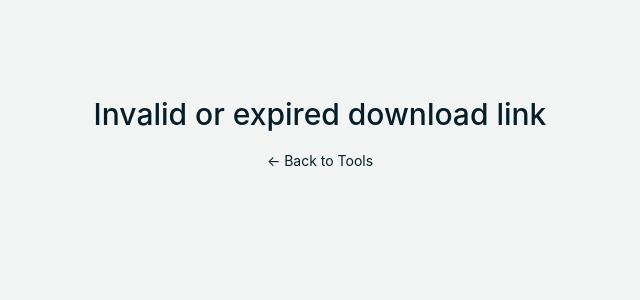
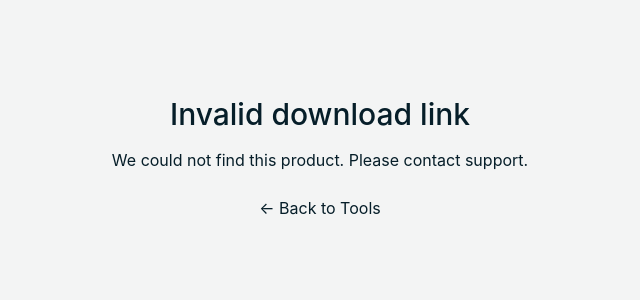
Before and after one commit to VedantN0/structured-tools-site, a React (Vite) app: page /download/1/1 in a window 1280 px wide. Shown: the top 300 px of the page, without its empty margins (320-960 px from the left). Built offline with nearby package versions, Linux system fonts and the light colour scheme.

Commit message:
Debugging Download Page v2

```diff
--- a/src/app/pages/DownloadPage.tsx
+++ b/src/app/pages/DownloadPage.tsx
@@ -17,21 +17,18 @@ export function DownloadPage() {
 
   console.log("Resolved product:", product);
 
-  if (!product || !orderId) {
-  return (
-    <div className="max-w-4xl mx-auto px-8 py-24 text-center">
-      <h1 className="text-3xl mb-4 text-foreground">
-        Invalid or expired download link
-      </h1>
-      <Link
-        to="/products"
-        className="text-sm text-muted-foreground hover:text-foreground"
-      >
-        ← Back to Tools
-      </Link>
-    </div>
-  );
-}
+  if (!product) {
+    return (
+      <div className="max-w-4xl mx-auto px-8 py-24 text-center">
+        <h1 className="text-3xl mb-4">Invalid download link</h1>
+        <p className="text-muted-foreground mb-6">
+          We could not find this product. Please contact support.
+        </p>
+        <Link to="/products">← Back to Tools</Link>
+      </div>
+    );
+  }
+
 
   // Access check (ADD THIS HERE)
   useEffect(() => {
--- a/src/app/pages/ThankYouPage.tsx
+++ b/src/app/pages/ThankYouPage.tsx
@@ -10,15 +10,22 @@ export function ThankYouPage() {
   orderId: string;
   }>();
 
-  useEffect(() => {
-    if (!productId || !orderId) {
-      navigate("/products", { replace: true });
-    }
-  }, [productId, orderId, navigate]);
+  if (!productId || !orderId) {
+    return (
+      <div className="min-h-screen flex items-center justify-center">
+        <div className="text-center">
+          <h1 className="text-2xl mb-4">Invalid order</h1>
+          <button
+            onClick={() => navigate("/products")}
+            className="text-primary underline"
+          >
+            Go back to products
+          </button>
+        </div>
+      </div>
+    );
+  }
 
-  if (!productId || !orderId) {
-    return null;
-  }
 
   return (
     <div className="min-h-screen bg-background flex items-center justify-center">
```
